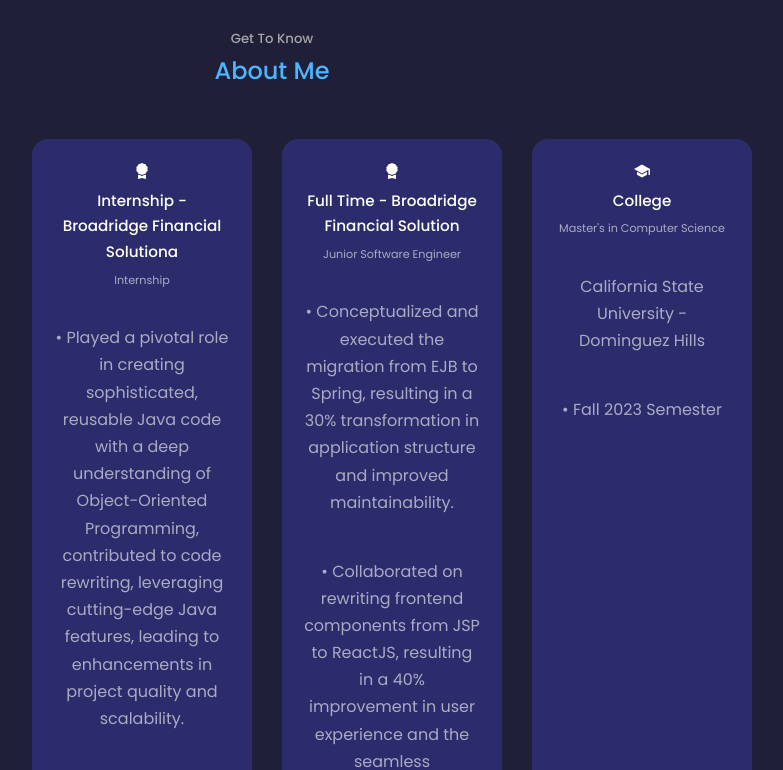
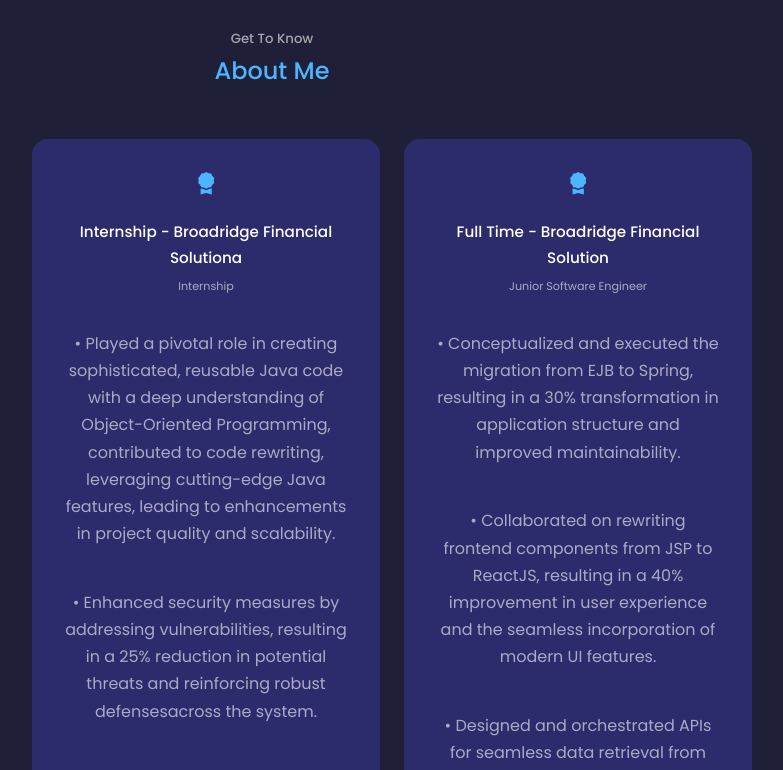
Before and after one commit to Anoopreddy123/PortFolio, a React (Create React App) app: page / in a window 1280 px wide. Shown: the part 900-1670 px from the top of the page, without its empty margins (368-1151 px from the left). Built offline with nearby package versions, Linux system fonts and the light colour scheme.

Commit message:
changing the layout

```diff
--- a/src/Components/About/About.css
+++ b/src/Components/About/About.css
@@ -5,85 +5,48 @@
     padding-left: 15rem;
 }
 
-/* .about__cards {
+.about__cards {
     display: grid;
     grid-template-columns: repeat(auto-fill, minmax(300px, 1fr)); /* Adjust min and max width as needed */
-  /*  gap: 1.5rem;
+    gap: 1.5rem;
 }
 
-
-.about__card{
+.about__card {
     background: var(--color-bg-variant);
     border: 1px solid transparent;
     border-radius: 1rem;
     padding: 2rem;
-    transition: var(--transition);
     text-align: center;
-transition: var(--transition);
-} */
-
-.about__cards {
-    display: flex;
-    flex-wrap: wrap; /* Allow cards to wrap to the next line */
-    justify-content: space-between; /* Distribute items evenly along the main axis */
-    gap: 20px; /* Adjust the gap between cards */
+    flex: 1; /* Apply flex property */
+    max-width: 400px; /* Set a fixed length */
+    margin: 0 auto; /* Center the card horizontally */
 }
 
-.about__card {
-    flex: 0 0 calc(33.33% - 20px); /* Each card takes up 33.33% of the available space minus the gap */
-    background: var(--color-bg-variant);
-    border: 1px solid transparent;
-    border-radius: 1rem;
-    padding: 20px;
-    transition: var(--transition);
-    text-align: center;
+.about__card:hover {
+    background: transparent;
+    border-color: var(--color-primary-variant);
+    cursor: pointer;
 }
 
-.about_card:hover{
-    background: transparent;
-    border-color: var(--color-primary-variant);
-    cursor: default;
-
-}
-
-.about_icon{
+.about__icon {
     color: var(--color-primary);
-    font-size : 1.4rem ;
+    font-size: 1.4rem;
     margin-bottom: 1rem;
 }
 
-.about__card h5{
-    font-size: 0.9rem;
+.about__card h5 {
+    font-size: 0.95rem;
 }
 
-.about__card:hover{
-    background: transparent;
-    border-color: var(--color-primary-variant);
-}
-
-.about_icon{
-    color: var(--color-primary);
-    font-size: 1.4rem;
-    margin-bottom: 1rem;
-
-}
-
-.about__card h5{
-    font-size: 0.95rem;
-
-}
-
-.about__card small{
-    font-size : 0.7rem;
+.about__card small {
+    font-size: 0.7rem;
     color: var(--color-light);
 }
 
-.about__content p{
-margin: 2rem 0 2.6rem;
-color: var(--color-light);
+.about__content p {
+    margin: 2rem 0 2.6rem;
+    color: var(--color-light);
 }
-
-
 
 @media screen and (max-width: 1024px) {
     .about__container {
```
